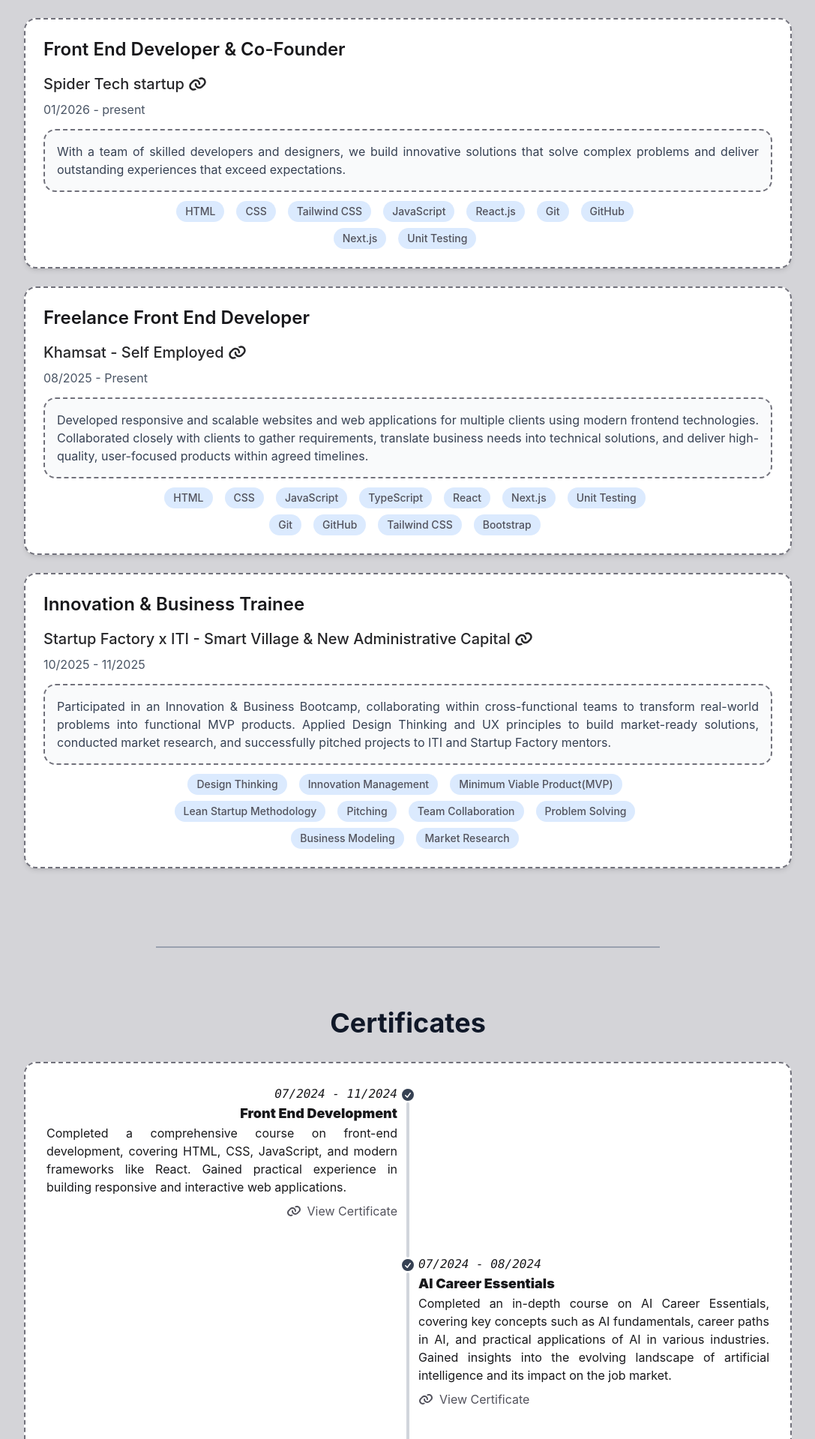
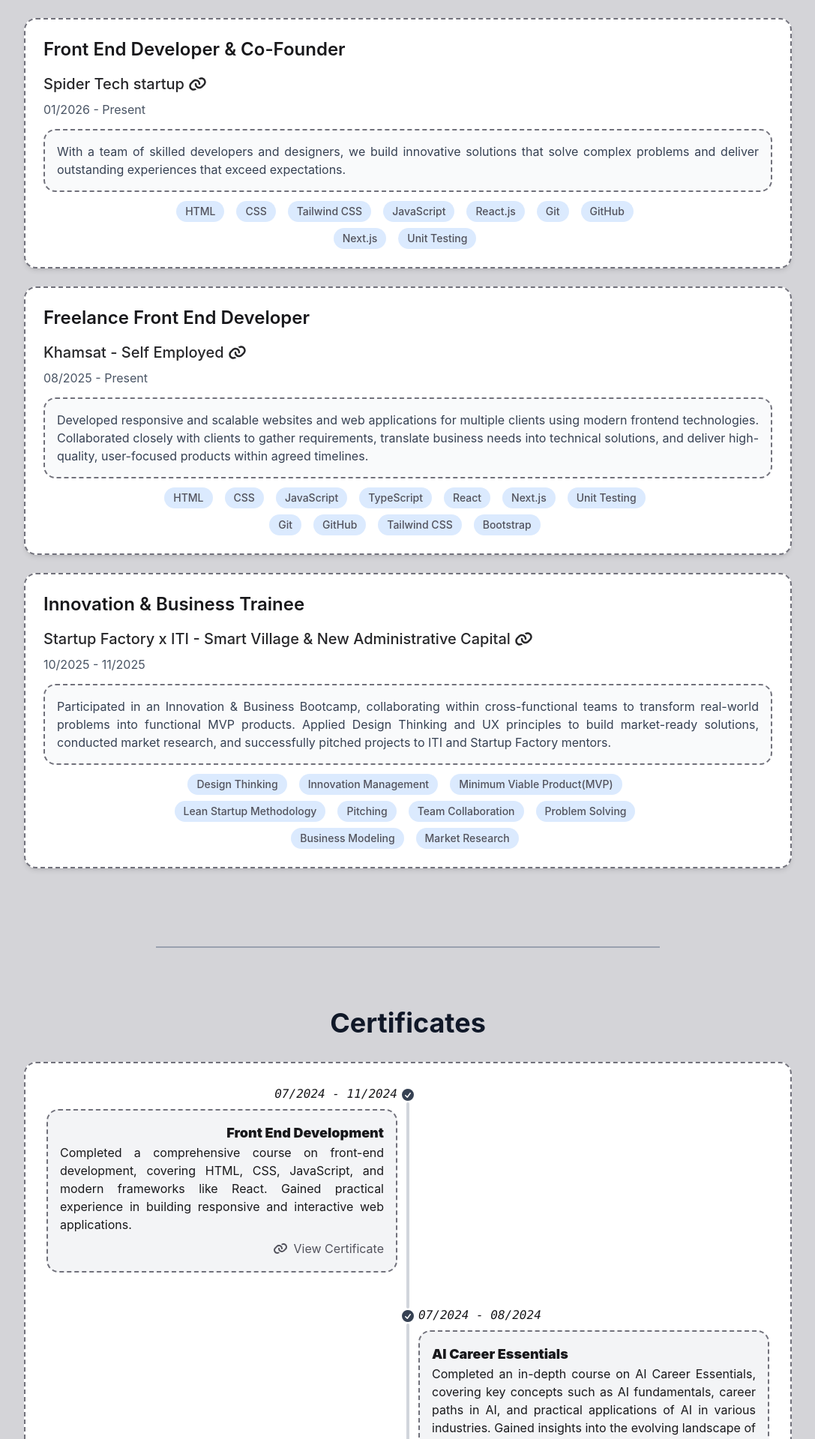
Before and after one commit to AdhamHamdyMohamed/Portfolio, a React (Vite) app: page / in a window 1280 px wide. Shown: the part 2420-4339 px from the top of the page at 75% size, without its empty margins (96-1183 px from the left). Built offline with nearby package versions, Linux system fonts and the light colour scheme; a web font is replaced by a local one.

Commit message:
update:design a new ui for certificates section

```diff
--- a/public/dataBase/Exp.json
+++ b/public/dataBase/Exp.json
@@ -5,7 +5,7 @@
       "title": "Front End Developer & Co-Founder",
       "location": "Spider Tech startup",
       "link": "https://www.spider-tech.net/en",
-      "date": "01/2026 - present",
+      "date": "01/2026 - Present",
       "description": "With a team of skilled developers and designers, we build innovative solutions that solve complex problems and deliver outstanding experiences that exceed expectations.",
       "skills": [
         "HTML",
--- a/src/components/SectionFive.jsx
+++ b/src/components/SectionFive.jsx
@@ -58,6 +58,7 @@ export default function SectionFive() {
                   } mb-10`}
                 >
                   <time className="font-mono italic">{cert.date}</time>
+                  <div className="border-2 border-dashed border-zinc-500 rounded-lg p-4 mt-2 bg-gray-100">
                     <div className="text-lg font-black">{cert.title}</div>
                     <p className="text-justify">{cert.description}</p>
 
@@ -72,6 +73,7 @@ export default function SectionFive() {
                         View Certificate
                       </a>
                     )}
+                  </div>
                 </div>
 
                 <hr className="bg-gray-300" />
```
Lines whose indentation alone changed are shown as unchanged.
